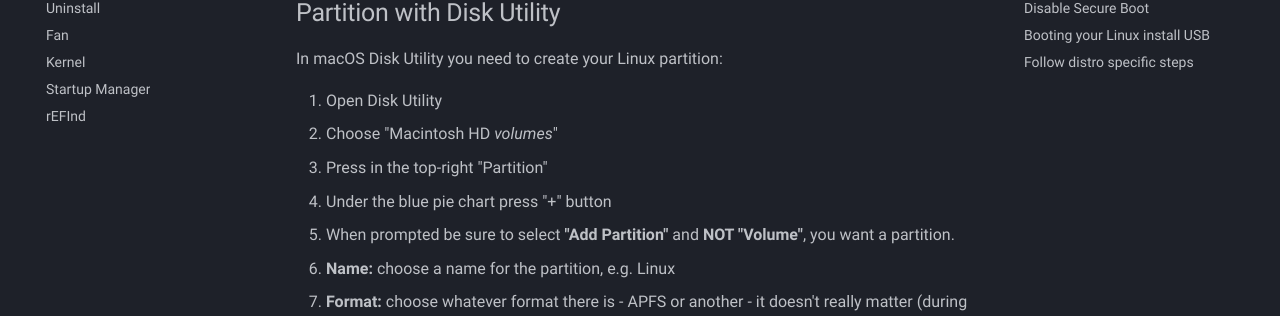
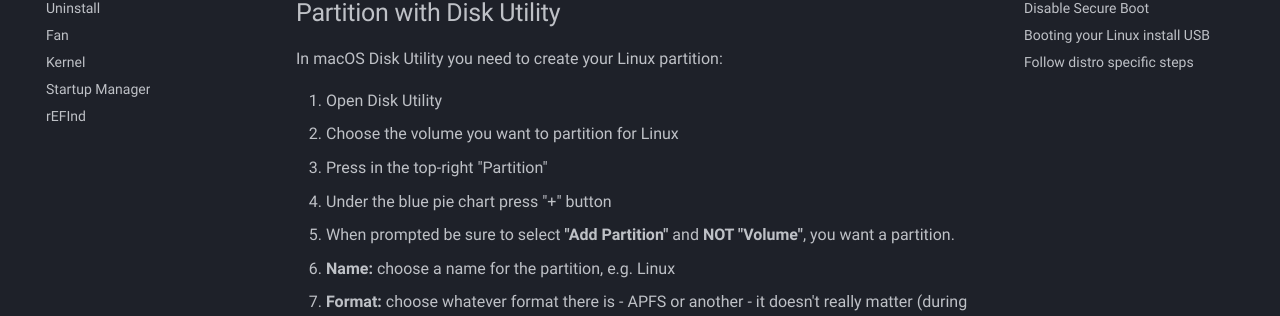
Before and after one commit to t2linux/wiki, an MkDocs documentation site: the page built from docs/guides/preinstall.md, in a window 1280 px wide and 900 px high. Shown: the part 386-702 px from the top of the window. Built offline with MkDocs 1.6.1 and Material for MkDocs 9.7.7, drawn with Linux system fonts in a browser that asks for light colours; comment, search, counter and statistics services are not loaded.

Commit message:
"volume" modification

```diff
--- a/docs/guides/preinstall.md
+++ b/docs/guides/preinstall.md
@@ -7,7 +7,7 @@ These steps are common to most distros. Please refer to both this page and this
 In macOS Disk Utility you need to create your Linux partition:
 
 1. Open Disk Utility
-2. Choose "Macintosh HD *volumes*"
+2. Choose the volume you want to partition for Linux
 3. Press in the top-right "Partition"
 4. Under the blue pie chart press "+" button
 5. When prompted be sure to select **"Add Partition"** and **NOT "Volume"**, you want a partition.
```
